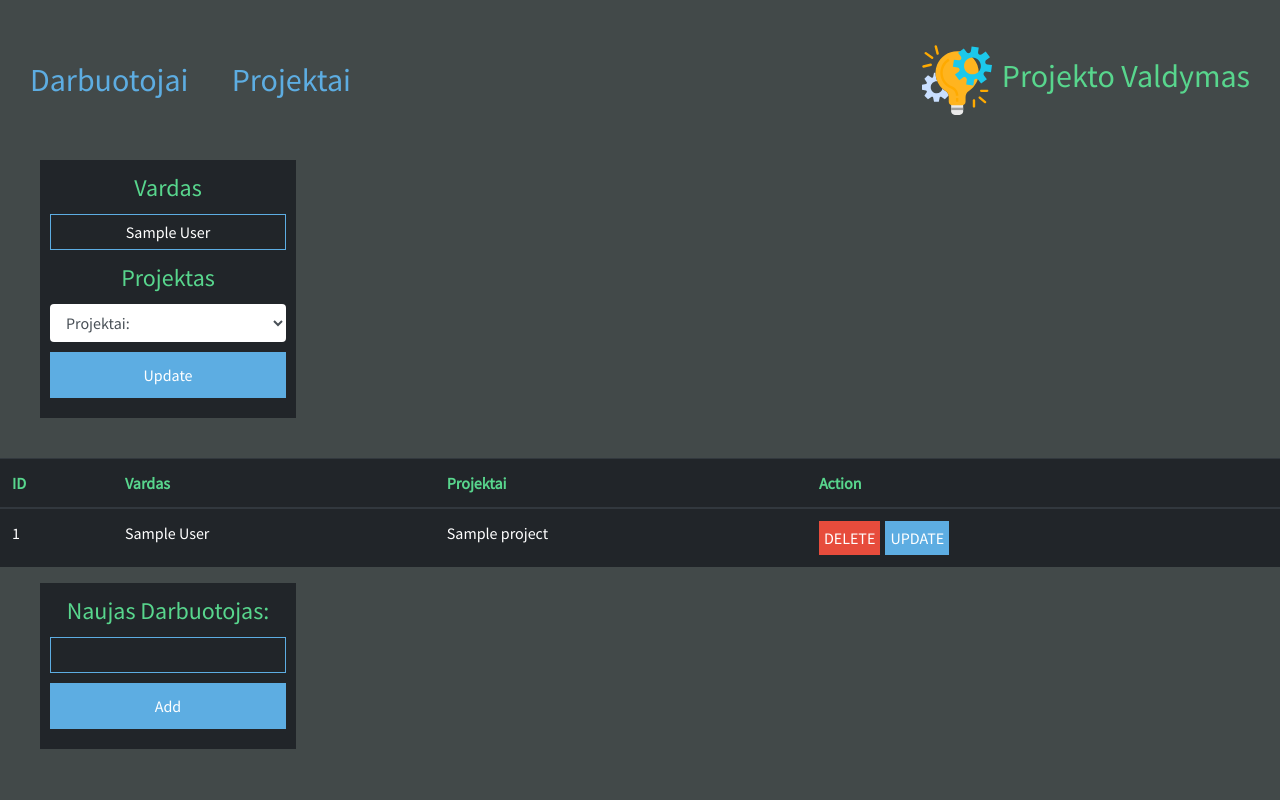
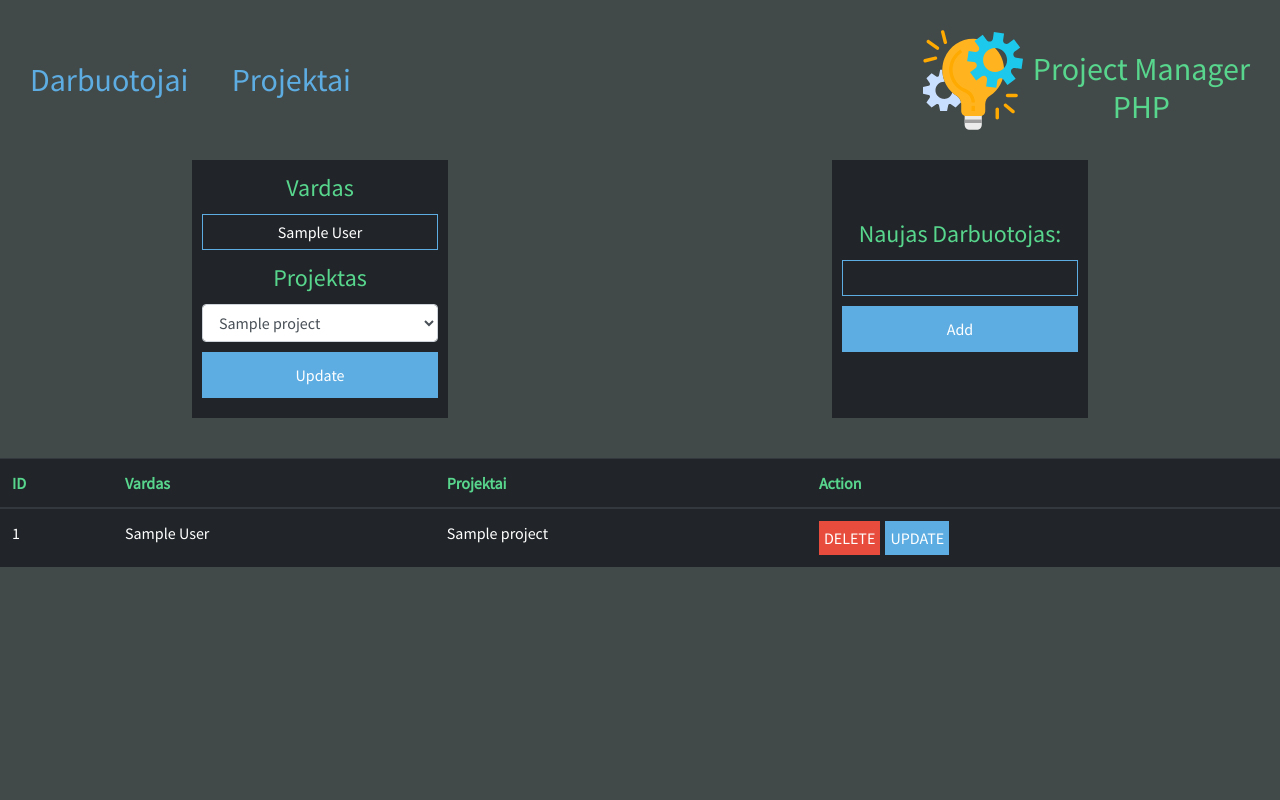
Before and after one commit to EvaldasP/ProjectManagerPHP, a PHP site: the page made by index.php in a window 1280 px wide. Run offline with PHP 8.4, Linux system fonts and the light colour scheme; tables that the repository leaves empty or names only in its code hold one stand-in row (values such as "Sample post"); data that the repository does not hold is empty.

Commit message:
Improved employee update

```diff
--- a/Tools/helper.php
+++ b/Tools/helper.php
@@ -50,50 +50,69 @@ if (isset($_GET['action']) and $_GET['action'] == 'deletePr') {
 
 
 
-// Darbuotoju updatinimas. Galima keisti varda Priskirti projekta
+// Darbuotoju updatinimas. Galima keisti varda/Priskirti projekta
 
 if (isset($_GET['updateEmp'])) {
+
     $oldName = $_GET['updateEmp'];
-    $id =  $_GET['id'];
+    $id = $_GET['id'];
+    $pr = $_GET['pr'];
 
-    $projektaiSql = "SELECT projects.id as prId, projects.name as prPav
-    FROM projects ";
+    $projektaiSql = "SELECT DISTINCT projects.id as prId, projects.name as prPav, employee.project_id as empPrId
+    FROM projects
+    LEFT JOIN  employee ON employee.project_id = projects.id ";
     $projektaiResults = mysqli_query($conn, $projektaiSql);
-
-
-    //
 
     echo
         "<form  id=updateForm method='POST'>
     <label>Vardas</label>
     <input type='text' name='newName' value='$oldName' >
     <label>Projektas</label>
-    <Select class=form-control id=exampleFormControlSelect1 name='prId' >
-    <option selected disabled hidden>Projektai:</option>";
+    <Select class=form-control id=exampleFormControlSelect1 name='prId'>
+    ";
+
+    //Spaudinami visi projektai kartu "nesasi" savo id
 
     while ($row = mysqli_fetch_assoc($projektaiResults)) {
-        echo "<option  value=$row[prId] >$row[prPav]</option>";
+        if ($pr == $row['empPrId']) {
+            echo "<option selected=selected value=$row[prId] >$row[prPav]</option>";
+            if ($pr == "") {
+                echo "<option selected=selected hidden >Pasirinkite Projekta:</option>";
+            }
+        } else {
+            echo "<option  value=$row[prId] >$row[prPav]</option>";
+        }
     }
+
+    if ($pr !== "") {
+        echo "<option  value=0 >----Iseiti is Projekto</option>";
+    }
+
 
     echo
         "
         </Select>
         <input type='submit' name='updateEmp' value='Update'>
-            </form>";
-
-
+        </form>";
 
     if (isset($_POST['updateEmp'])) {
 
-        $sql = "UPDATE employee
-        SET employee.name ='$_POST[newName]', employee.project_id ='$_POST[prId]'
-        WHERE employee.id= '$id'";
+        $sql;
 
+        if ($_POST['prId'] == 0) {
+            $sql = "UPDATE employee
+            SET employee.name ='$_POST[newName]', employee.project_id =NULL
+            WHERE employee.id= '$id'";
+        } else {
+            $sql = "UPDATE employee
+            SET employee.name ='$_POST[newName]', employee.project_id ='$_POST[prId]'
+            WHERE employee.id= '$id'";
+        }
 
 
 
         mysqli_query($conn, $sql);
-
+        mysqli_close($conn);
         header("Location: " . strtok("?path=employee", ''));
     }
 }
@@ -106,12 +125,8 @@ if (isset($_GET['updateEmp'])) {
 
 // Projekto pavadinimo updatinimas
 
-
 if (isset($_GET['updatePr'])) {
-
     $oldPrName = ($_GET['updatePr']);
-
-
     $id =  $_GET['id'];
     echo
         "
@@ -130,6 +145,9 @@ if (isset($_GET['updatePr'])) {
         header("Location: " . strtok("?path=projects", ''));
     }
 }
+
+
+
 
 
 
@@ -158,16 +176,4 @@ if (isset($_POST['addNew'])) {
         header("Location: " . strtok("?path=projects", ''));
     }
 }
-
-
-
-
-
-
-
-
-
-
-
-
 ?>
--- a/Tools/styles.css
+++ b/Tools/styles.css
@@ -52,8 +52,18 @@ header a:active {
 }
 
 .logo img {
-  width: 70px;
+  width: 100px;
   margin-right: 10px;
+}
+
+.logo .textLogo {
+  text-align: center;
+  -webkit-transform: translateY(8px);
+          transform: translateY(8px);
+}
+
+.logo .textLogo h2 {
+  margin-bottom: 0px;
 }
 
 th {
@@ -74,10 +84,6 @@ th {
   -webkit-box-pack: center;
       -ms-flex-pack: center;
           justify-content: center;
-  -webkit-box-align: center;
-  -ms-flex-align: center;
-  align-items: center;
-  margin-left: 40px;
   margin-bottom: 40px;
   text-align: center;
   padding: 10px;
@@ -148,6 +154,13 @@ button {
 
 .form-control {
   margin-bottom: 10px;
-  border: #21618c;
+}
+
+#update_add_forms {
+  display: -webkit-box;
+  display: -ms-flexbox;
+  display: flex;
+  -ms-flex-pack: distribute;
+      justify-content: space-around;
 }
 /*# sourceMappingURL=styles.css.map */
--- a/Tools/styles.scss
+++ b/Tools/styles.scss
@@ -39,8 +39,15 @@ header {
   justify-content: center;
   color: $thirdColor;
   img {
-    width: 70px;
+    width: 100px;
     margin-right: 10px;
+  }
+  .textLogo {
+    text-align: center;
+    transform: translateY(8px);
+    h2 {
+      margin-bottom: 0px;
+    }
   }
 }
 
@@ -56,8 +63,7 @@ th {
   display: flex;
   flex-direction: column;
   justify-content: center;
-  align-items: center;
-  margin-left: 40px;
+
   margin-bottom: 40px;
   text-align: center;
   padding: 10px;
@@ -115,6 +121,11 @@ button {
   background-color: #21618c;
 }
 
-#prSelect {
+.form-control {
   margin-bottom: 10px;
 }
+
+#update_add_forms {
+  display: flex;
+  justify-content: space-around;
+}
--- a/index.php
+++ b/index.php
@@ -19,14 +19,47 @@
         </div>
         <div class="logo">
             <img src="./logo/project-management.svg" alt="">
-            <h2>Projekto Valdymas</h2>
+            <div class="textLogo">
+                <h2>Project Manager</h2>
+                <h2>PHP</h2>
+            </div>
         </div>
     </header>
 
-    <?php
-    include "./Tools/helper.php";
-    ?>
 
+
+
+    <div id=update_add_forms>
+        <?php
+        include "./Tools/helper.php";
+
+
+
+
+        // Formos nauju darbuotoju/project pridejimui
+
+        if ($_GET['path'] == "employee" || $_GET['path'] == "") {
+            echo "
+            <form  id=addForm method=post>
+            <label>Naujas Darbuotojas:</label>
+            <input type=text name='newEmp' >
+            <input type=submit name='addNew' value=Add>
+            </form>
+        ";
+        } else if ($_GET['path'] == "projects") {
+            echo "
+        <form  id=addForm method=post>
+        <label>Naujas Projektas:</label>
+        <input type=text name='newPr' >
+        <input type=submit name='addNew' value=Add>
+        </form>
+    ";
+        }
+
+
+
+        ?>
+    </div>
 
 
     <table class="table table-hover table-dark">
@@ -61,7 +94,7 @@
             // Darbuotoju Lentele
 
             if ($_GET['path'] == "employee" || $_GET['path'] == "") {
-                $sql = "SELECT employee.id as nr, employee.name as vardas, projects.name as projektas
+                $sql = "SELECT employee.id as nr, employee.name as vardas, employee.project_id as prId, projects.name as projektas
                 FROM employee
                 LEFT JOIN projects ON employee.project_id = projects.id
                 ORDER BY nr;";
@@ -77,7 +110,7 @@
                             . '<td>' . $row['vardas'] . '</td>'
                             . '<td>' . $row['projektas'] . '</td>'
                             . '<td>' . '<a href="?action=deleteEmp&id='  . $row['nr'] . '"><button id=deleteBtn >DELETE</button></a>' .
-                            '<a href="?path=employee&updateEmp='  . rawurlencode($row['vardas']) . '&id=' . $row['nr'] . '"  ><button id=updateBtn >UPDATE</button></a>'
+                            '<a href="?path=employee&updateEmp='  . rawurlencode($row['vardas']) . '&id=' . $row['nr'] .   '&pr=' . $row['prId'] .  '"  ><button id=updateBtn >UPDATE</button></a>'
                             .  '</td>'
                             . '</tr>');
                     }
@@ -116,33 +149,6 @@
         </tbody>
     </table>
 
-
-
-
-    <?php
-    // Formos nauju darbuotoju/project pridejimui
-
-    if ($_GET['path'] == "employee" || $_GET['path'] == "") {
-        echo "
-            <form  id=addForm method=post>
-            <label>Naujas Darbuotojas:</label>
-            <input type=text name='newEmp' >
-            <input type=submit name='addNew' value=Add>
-            </form>
-        ";
-    } else if ($_GET['path'] == "projects") {
-        echo "
-        <form  id=addForm method=post>
-        <label>Naujas Projektas:</label>
-        <input type=text name='newPr' >
-        <input type=submit name='addNew' value=Add>
-        </form>
-    ";
-    }
-    ?>
-
-
-
 </body>
 
 </html>
```
Also changed, not shown: 1 other file. Lines whose indentation alone changed are shown as unchanged.
